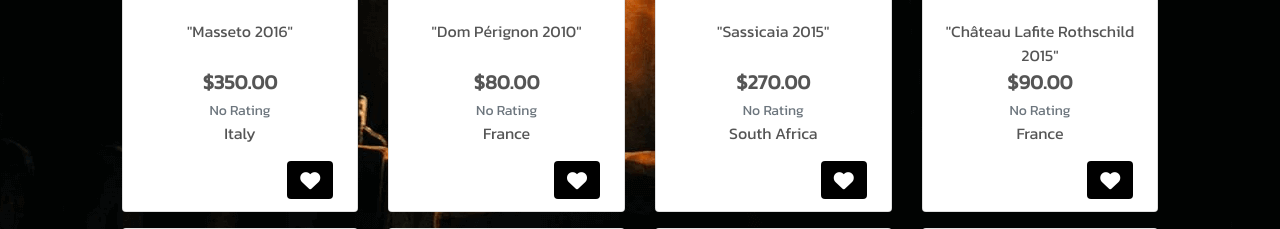
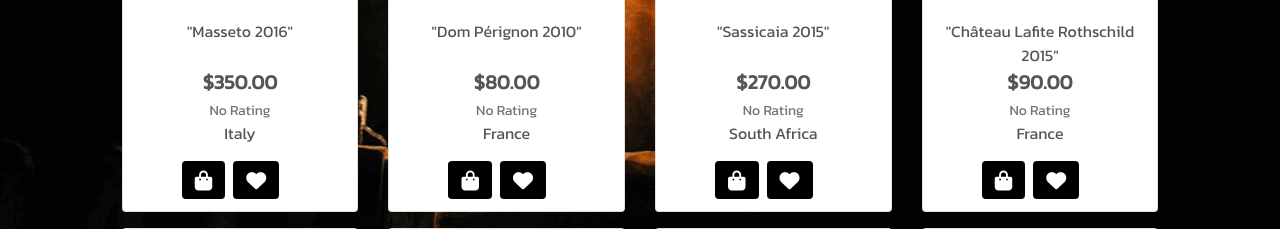
Before and after one commit to Afjunior18/beverage_bazaar, a Django app: page /products/ in a window 1280 px wide. Shown: the part 910-1139 px from the top of the page. Run offline with Django 3.2, Linux system fonts and the light colour scheme; data comes from the database, SQL or seed files in the repository; tables that the repository leaves empty hold one stand-in row (values such as "Sample post"); parts of the project's set-up code (start-up, migrations or seed data) failed here and were passed over; some libraries are stand-ins or nearby versions.

Commit message:
Add a add to bag button in product page

```diff
--- a/bag/views.py
+++ b/bag/views.py
@@ -16,8 +16,8 @@ def add_to_bag(request, item_id):
 
     product = Product.objects.get(pk=item_id)
 
-    quantity = int(request.POST.get('quantity'))
-    redirect_url = request.POST.get('redirect_url')
+    quantity = int(request.POST.get('quantity', 1))
+    redirect_url = request.POST.get('redirect_url', '/products/')
     bag = request.session.get('bag', {})
 
     if item_id in list(bag.keys()):
--- a/products/templates/products/products.html
+++ b/products/templates/products/products.html
@@ -47,8 +47,15 @@
                                                 <small class="text-muted">No Rating</small>
                                             {% endif %}
                                             <p class="lead mb-0 text-center"></p>{{ product.region }}</p>
-                                            <div class="row d-flex justify-content-end mr-1">
-                                                <form method="post" action="{% url 'add_to_wishlist' product_id=product.id %}" class="text-right">
+                                            <div class="row d-flex justify-content-center mr-1">
+                                                <form method="post" action="{% url 'add_to_bag' product.id %}" class="mr-2">
+                                                    {% csrf_token %}
+                                                    <input type="hidden" name="product_id" value="{{ product.id }}">
+                                                    <input type="hidden" name="quantity" value="1">
+                                                    <input type="hidden" name="redirect_url" value="{{ request.path }}">
+                                                    <button type="submit" class="btn btn-black"><i class="fas fa-shopping-bag fa-lg"></i></button>
+                                                </form>
+                                                <form method="post" action="{% url 'add_to_wishlist' product_id=product.id %}">
                                                     {% csrf_token %}
                                                     <input type="hidden" name="product_id" value="{{ product.id }}">
                                                     {{ form|crispy }}
```
